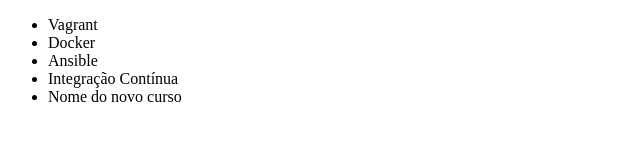
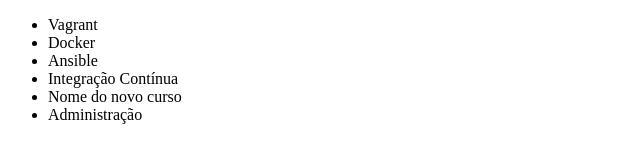
Before and after one commit to isabellabaliana09/AluraGit, a plain HTML site: page index.html in a window 1280 px wide. Shown: the whole page, without its empty margins (0-640 px from the left). Drawn offline with Linux system fonts and the light colour scheme.

Commit message:
Curso de administração adicionado na Alura

```diff
--- a/index.html
+++ b/index.html
@@ -11,6 +11,7 @@
         <li>Ansible</li>
         <li>Integração Contínua</li>
         <li>Nome do novo curso</li>
+        <li>Administração</li>
     </ul>
 </body>
 </html
```
